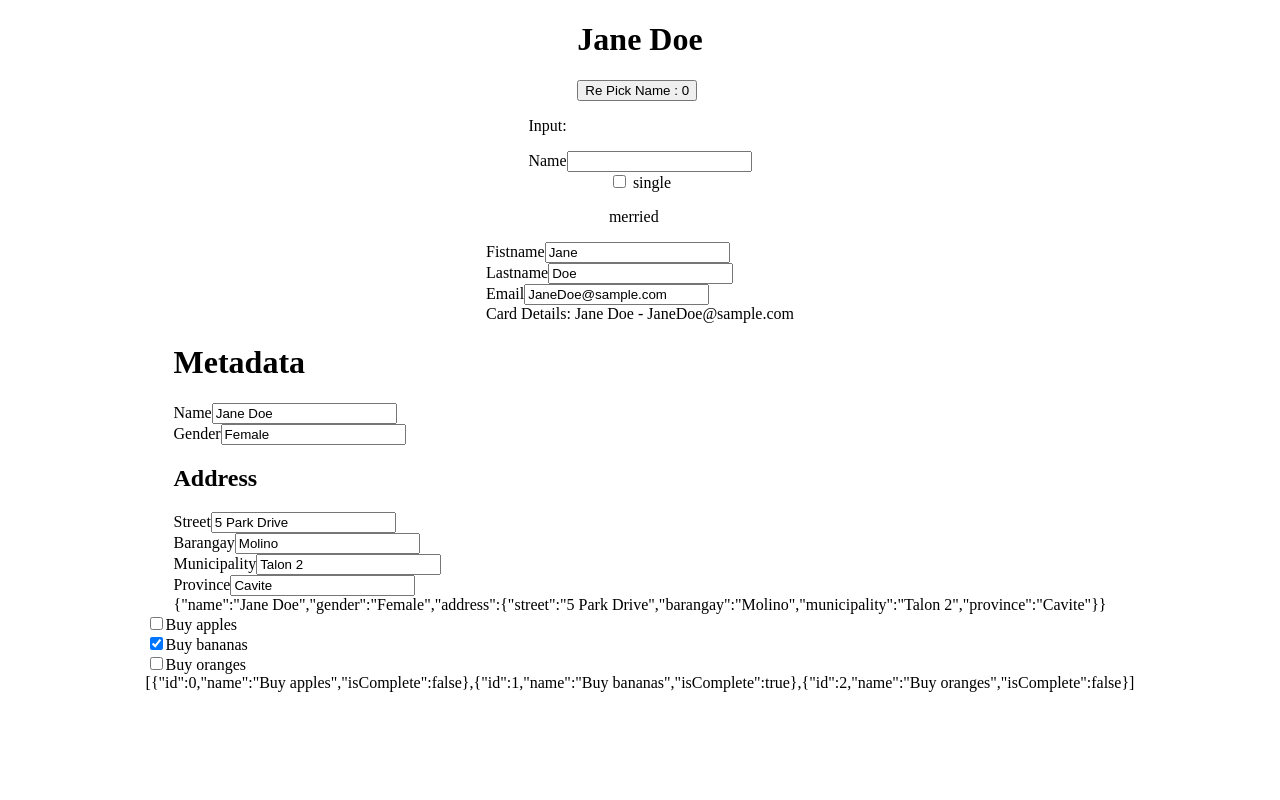
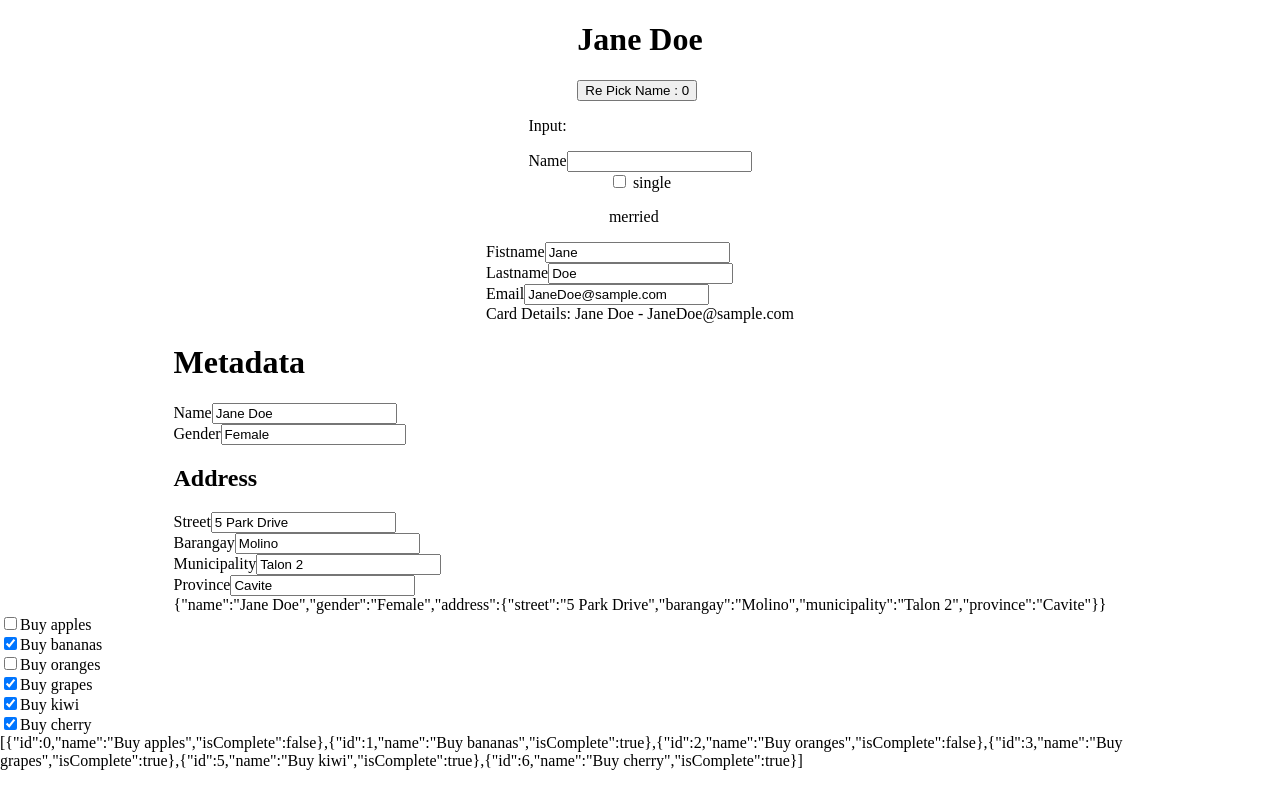
Before and after one commit to antonpalermo/learning-react, a React (Vite) app in the folder apps/use-state/: page / in a window 1280 px wide. Built offline with nearby package versions, Linux system fonts and the light colour scheme.

Commit message:
[DAY: 3] mastering useState
- fix: updating of array objects

areas of improvement
- learn more about arrays and objects
- make updating of array especially array objects less code

```diff
--- a/apps/use-state/src/components/array-state.tsx
+++ b/apps/use-state/src/components/array-state.tsx
@@ -1,9 +1,12 @@
 import React from 'react'
 
-function Task(props: {
-  task: { id: number; name: string; isComplete: boolean }
-  onComplete: (id: number, status: boolean) => void
-}) {
+type Task = {
+  id: number
+  name: string
+  isComplete: boolean
+}
+
+function Task(props: { task: Task; onComplete: (task: Task) => void }) {
   return (
     <div>
       <input
@@ -11,7 +14,9 @@
         type='checkbox'
         name='isComplete'
         checked={props.task.isComplete}
-        onChange={e => props.onComplete(props.task.id, e.target.checked)}
+        onChange={e =>
+          props.onComplete({ ...props.task, isComplete: !e.target.checked })
+        }
       />
       {props.task.name}
     </div>
@@ -22,18 +27,29 @@
   const [tasks, setTasks] = React.useState([
     { id: 0, name: 'Buy apples', isComplete: false },
     { id: 1, name: 'Buy bananas', isComplete: true },
-    { id: 2, name: 'Buy oranges', isComplete: false }
+    { id: 2, name: 'Buy oranges', isComplete: false },
+    { id: 3, name: 'Buy grapes', isComplete: true },
+    { id: 5, name: 'Buy kiwi', isComplete: true },
+    { id: 6, name: 'Buy cherry', isComplete: true }
   ])
 
-  function handleOnTaskComplete(id: number, complete: boolean) {
-    const taskIndex = tasks.findIndex(e => e.id === id)
-    const updatedTasks = tasks.splice(taskIndex, 1, {
-      id,
-      name: '',
-      isComplete: complete
-    })
+  function changeTaskStatus(id: number, current: boolean) {
+    const currentIndex = tasks.findIndex(task => task.id === id)
+    const task = tasks[currentIndex]
+    if (currentIndex !== -1) {
+      return { ...task, isComplete: (task.isComplete = !current) }
+    }
+    return null
+  }
 
-    setTasks(updatedTasks)
+  function handleOnTaskComplete(task: Task) {
+    const updatedTask = changeTaskStatus(task.id, task.isComplete)
+
+    if (!updatedTask) {
+      return console.log('no avail task')
+    }
+
+    setTasks(prev => prev.map(t => (t.id === task.id ? updatedTask : t)))
   }
 
   return (
```
